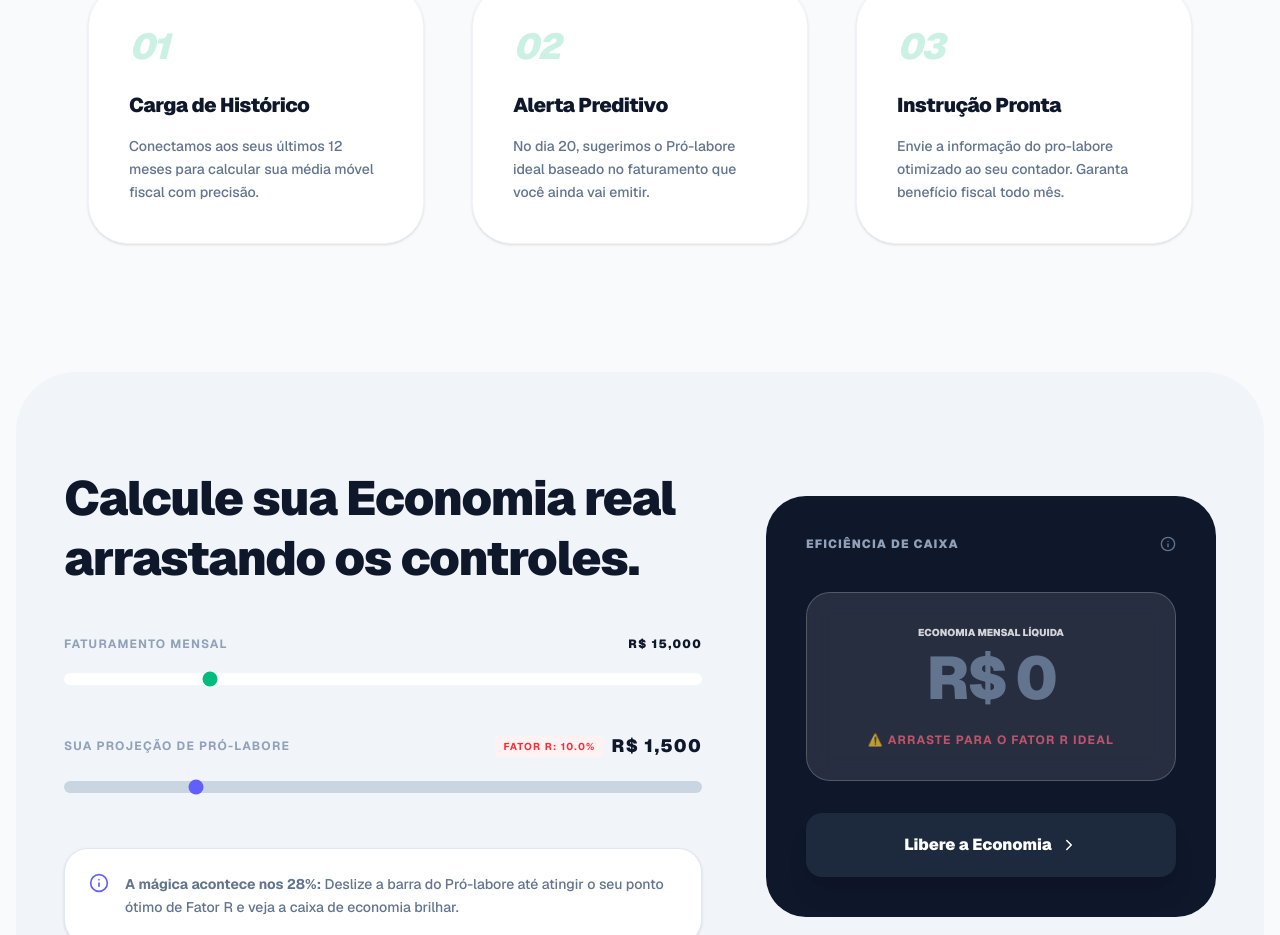
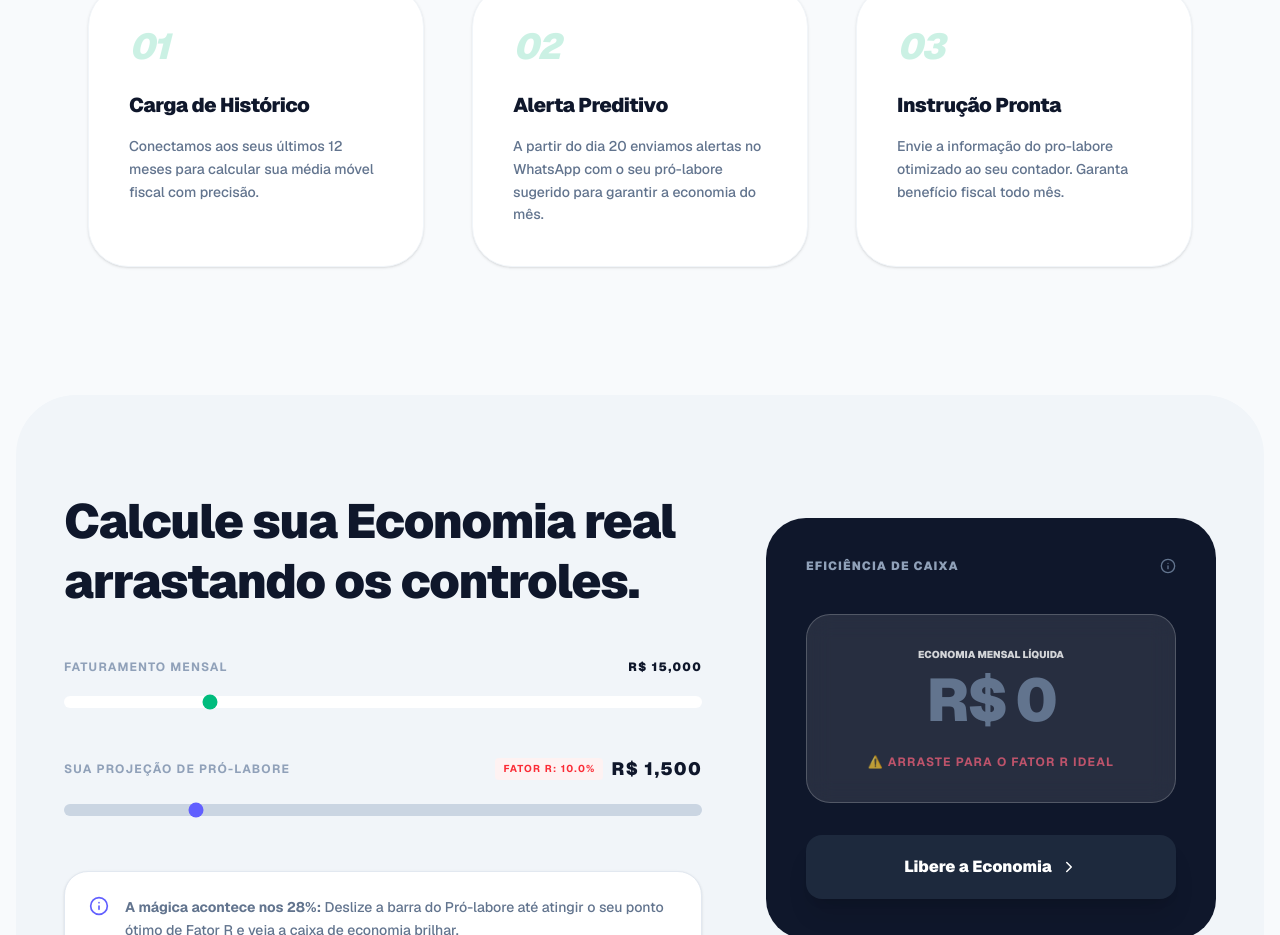
Before and after one commit to eversongava/fatorr.app, a Next.js app: page / in a window 1280 px wide. Shown: the part 1134-2069 px from the top of the page. Built offline with nearby package versions, Linux system fonts and the light colour scheme.

Commit message:
Update landing page copy

```diff
--- a/src/app/page.jsx
+++ b/src/app/page.jsx
@@ -178,7 +178,7 @@ export default function App() {
         </div>
         <div className="grid md:grid-cols-3 gap-12">
           <StepCard number="01" title="Carga de Histórico" description="Conectamos aos seus últimos 12 meses para calcular sua média móvel fiscal com precisão." />
-          <StepCard number="02" title="Alerta Preditivo" description="No dia 20, sugerimos o Pró-labore ideal baseado no faturamento que você ainda vai emitir." />
+          <StepCard number="02" title="Alerta Preditivo" description="A partir do dia 20 enviamos alertas no WhatsApp com o seu pró-labore sugerido para garantir a economia do mês." />
           <StepCard number="03" title="Instrução Pronta" description="Envie a informação do pro-labore otimizado ao seu contador. Garanta benefício fiscal todo mês." />
         </div>
       </section>
```
